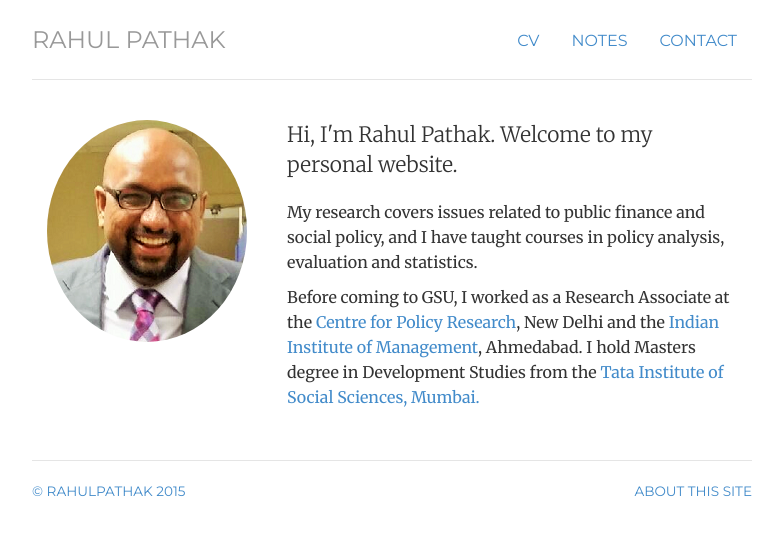
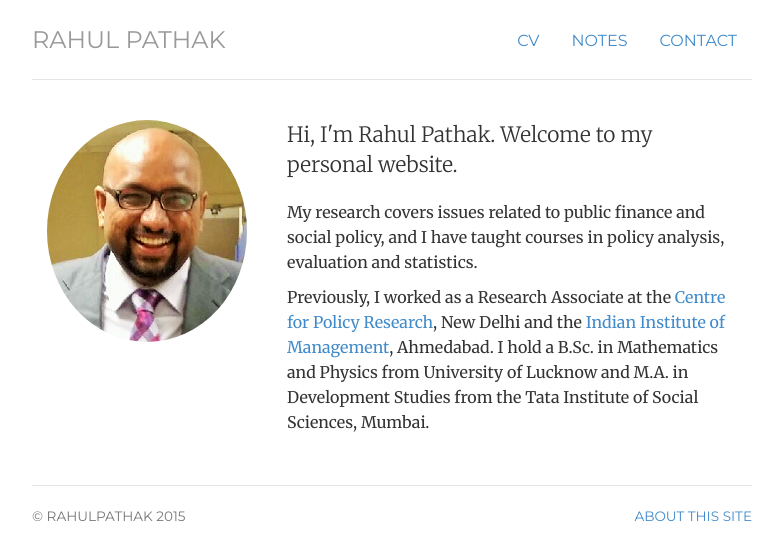
Before and after one commit to pathak-rahul/pathak-rahul.github.io, a Jekyll site: the page built from index.html, in a window 1280 px wide. Shown: the top 560 px of the page, without its empty margins (248-1031 px from the left). Built offline with Jekyll 4.4.1, drawn with Linux system fonts in a browser that asks for light colours.

Commit message:
Update index.html

```diff
--- a/index.html
+++ b/index.html
@@ -18,7 +18,7 @@ description:
 
 	<p>My research covers issues related to public finance and social policy, and I have taught courses in policy analysis, evaluation and statistics.</p>
 
-	<p>Before coming to GSU, I worked as a Research Associate at the <a href="http://www.cprindia.org/"> Centre for Policy Research</a>, New Delhi and the <a href="http://www.iimahd.ernet.in/"> Indian Institute of Management</a>, Ahmedabad. I hold Masters degree in Development Studies from the <a href="http://tiss.edu//"> Tata Institute of Social Sciences, Mumbai.</span>
+	<p>Previously, I worked as a Research Associate at the <a href="http://www.cprindia.org/"> Centre for Policy Research</a>, New Delhi and the <a href="http://www.iimahd.ernet.in/"> Indian Institute of Management</a>, Ahmedabad. I hold a B.Sc. in Mathematics and Physics from University of Lucknow and M.A. in Development Studies from the Tata Institute of Social Sciences, Mumbai. </span>
 </p>
 	</div>
 
```
